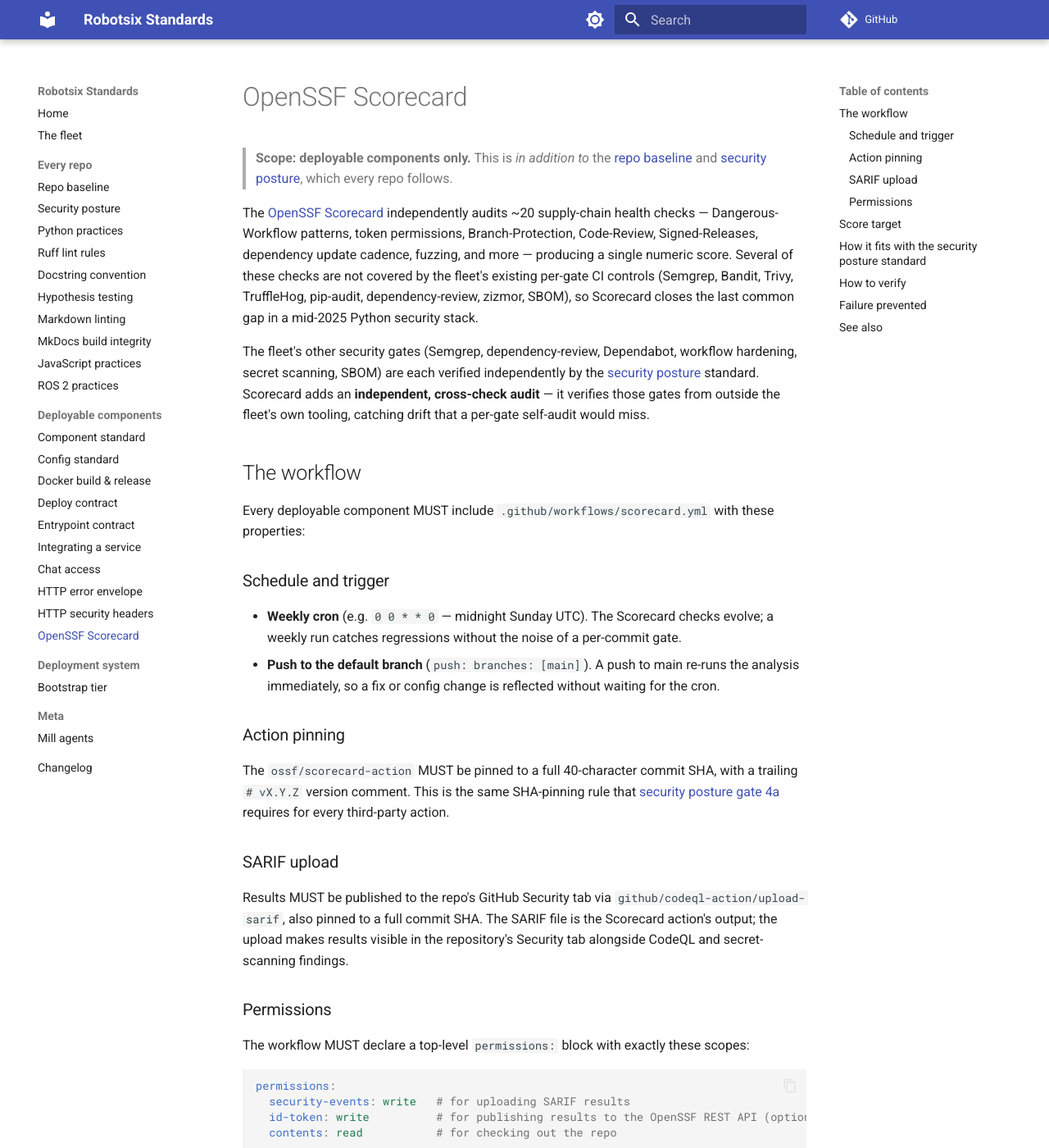
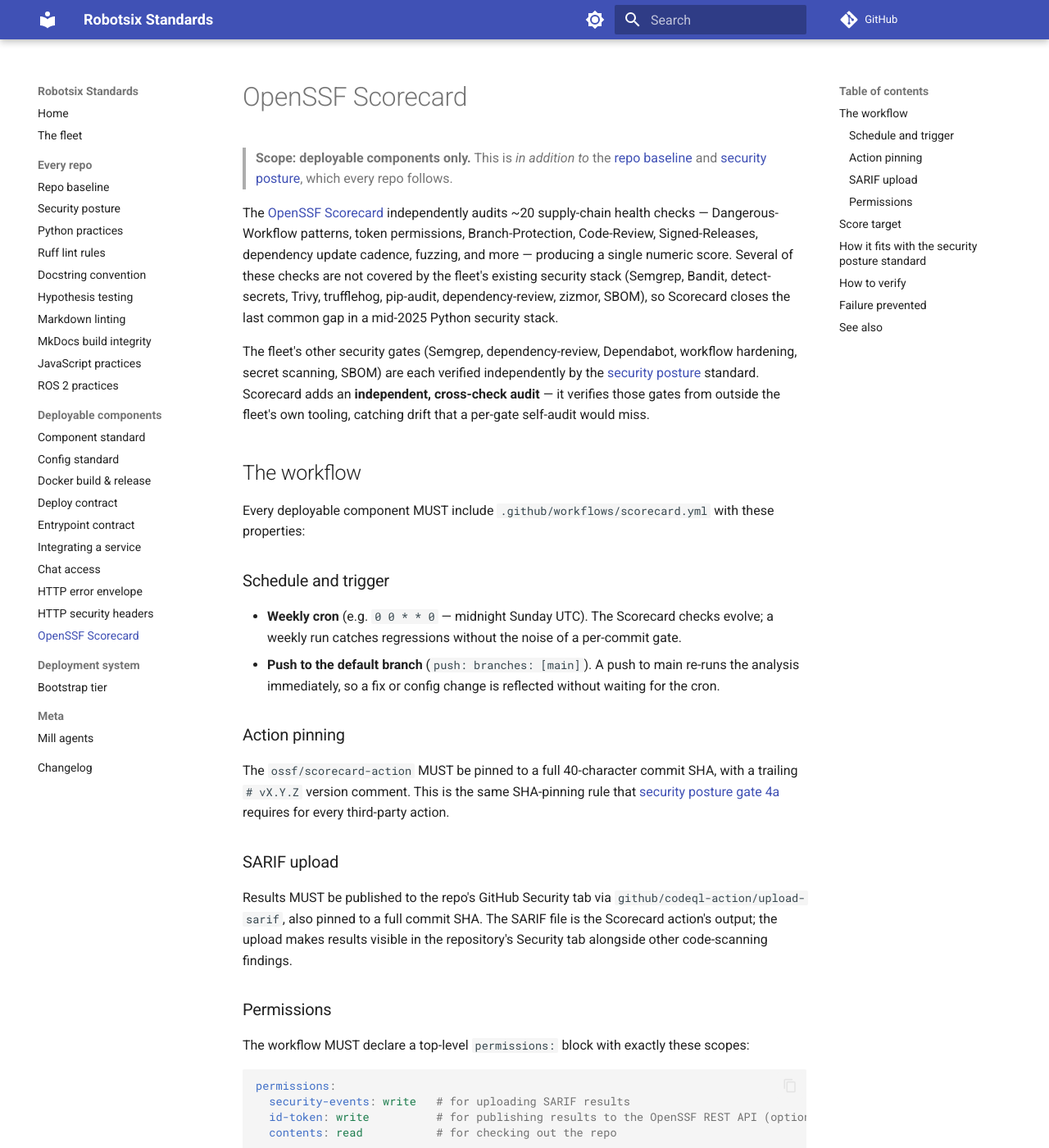
Before and after one commit to damien-robotsix/robotsix-standards, an MkDocs documentation site: the page built from docs/scorecard.md, in a window 1280 px wide and 1400 px high. Shown: the whole window at 82% size. Built offline with MkDocs 1.6.1 and Material for MkDocs 9.7.7, drawn with Linux system fonts in a browser that asks for light colours; comment, search, counter and statistics services are not loaded.

Commit message:
mill: scorecard.md: update stale security-tool references (CodeQL → Semgrep, gitleaks → detect-secrets) (20260722T180054Z-scorecard-md-update-stale-security-tool-1032) (#98)
Co-authored-by: robotsix-mill <mill@robotsix.local>

```diff
--- a/docs/scorecard.md
+++ b/docs/scorecard.md
@@ -8,8 +8,8 @@ The [OpenSSF Scorecard](https://securityscorecards.dev/) independently audits
 ~20 supply-chain health checks — Dangerous-Workflow patterns, token permissions,
 Branch-Protection, Code-Review, Signed-Releases, dependency update cadence,
 fuzzing, and more — producing a single numeric score. Several of these checks
-are not covered by the fleet's existing per-gate CI controls (Semgrep, Bandit,
-Trivy, TruffleHog, pip-audit, dependency-review, zizmor, SBOM), so
+are not covered by the fleet's existing security stack (Semgrep, Bandit,
+detect-secrets, Trivy, trufflehog, pip-audit, dependency-review, zizmor, SBOM), so
 Scorecard closes the last common gap in a mid-2025 Python security stack.
 
 The fleet's other security gates (Semgrep, dependency-review, Dependabot,
@@ -44,7 +44,7 @@ requires for every third-party action.
 Results MUST be published to the repo's GitHub Security tab via
 `github/codeql-action/upload-sarif`, also pinned to a full commit SHA. The
 SARIF file is the Scorecard action's output; the upload makes results visible
-in the repository's Security tab alongside CodeQL and secret-scanning findings.
+in the repository's Security tab alongside other code-scanning findings.
 
 ### Permissions
 
```
Also changed, not shown: CHANGELOG.md (+1 -0 lines), changelog.d/20260722T180054Z-scorecard-md-update-stale-security-tool-1032.misc.md (added, +1 -0 lines).
